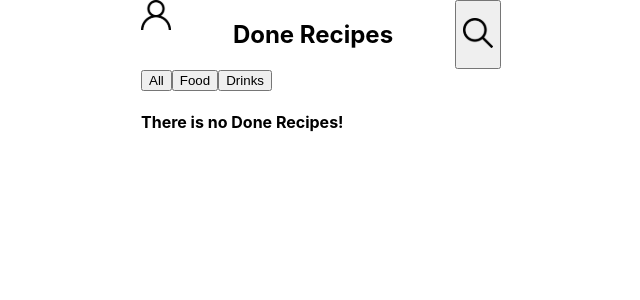
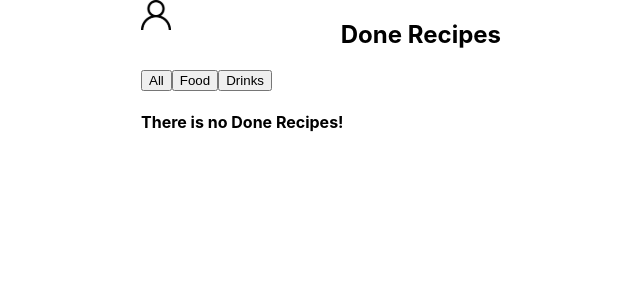
Before and after one commit to carolcabralm/Projeto_App_de_Receitas, a React (Create React App) app: page /done-recipes in a window 1280 px wide. Shown: the top 300 px of the page, without its empty margins (319-959 px from the left). Built offline with nearby package versions, Linux system fonts and the light colour scheme.

Commit message:
:recycle: fix: ajuste do requisito 10

```diff
--- a/src/pages/UserPages/DoneRecipes.js
+++ b/src/pages/UserPages/DoneRecipes.js
@@ -27,7 +27,7 @@ function DoneRecipes() {
 
   return (
     <div id="main">
-      <Header value="Done Recipes" />
+      <Header value="Done Recipes" img="false" />
       <div>
         <button
           type="button"
--- a/src/pages/UserPages/FavoriteRecipes.js
+++ b/src/pages/UserPages/FavoriteRecipes.js
@@ -30,7 +30,7 @@ function FavoriteRecipes() {
 
   return (
     <div id="main">
-      <Header value="Favorite Recipes" />
+      <Header value="Favorite Recipes" img="false" />
       <div>
         <button
           type="button"
```
